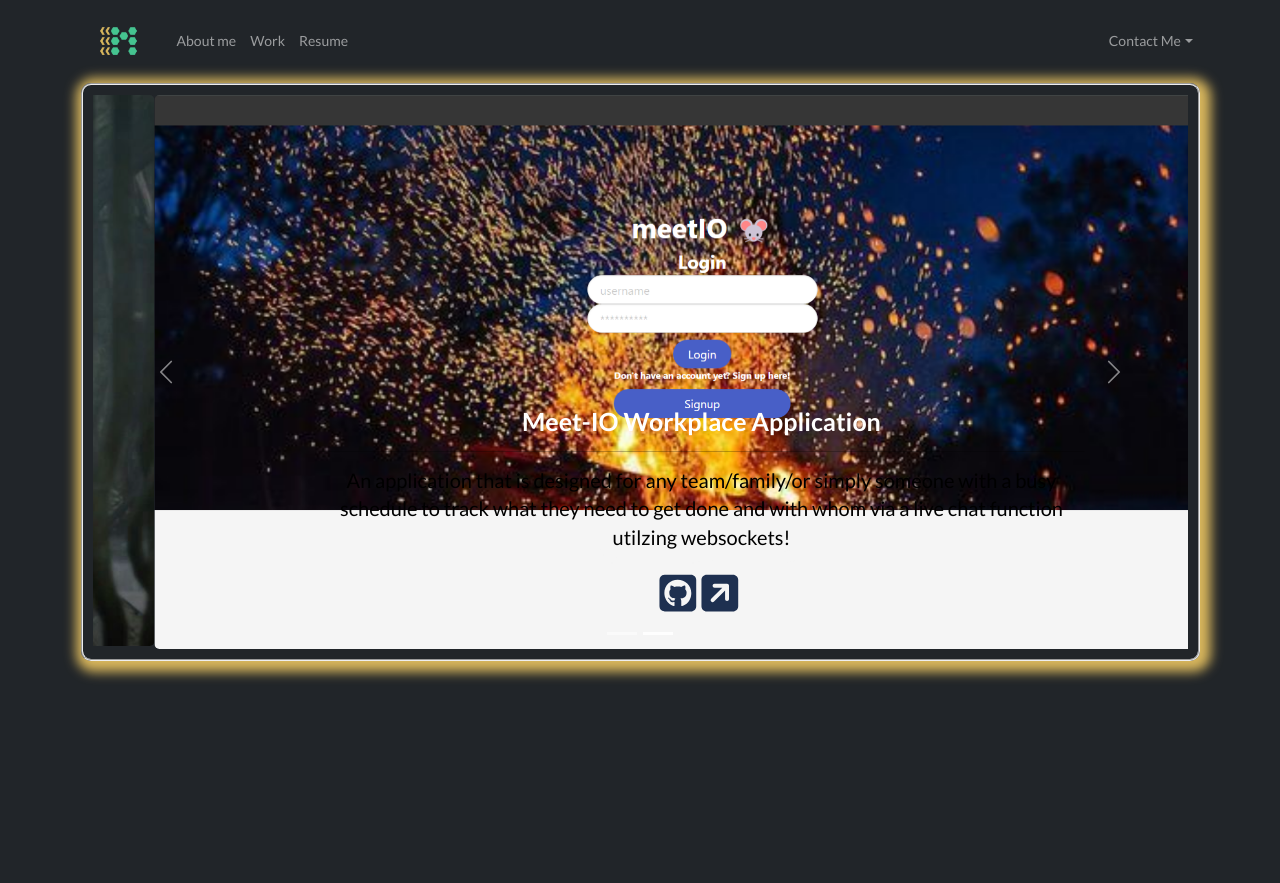
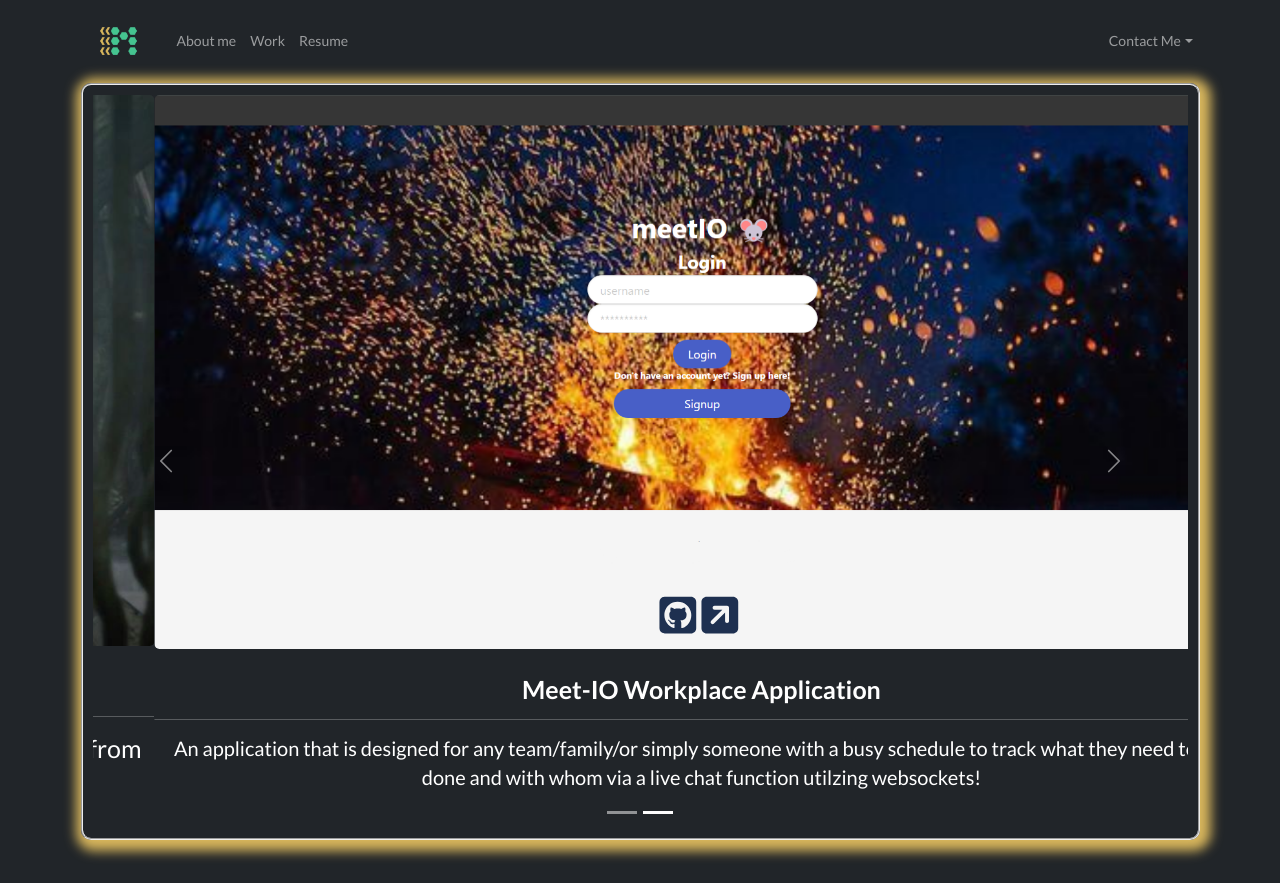
Before and after one commit to Morralytics/Portfolio, a React (Create React App) app: page /Work in a window 1280 px wide. Built offline with nearby package versions, Linux system fonts and the light colour scheme; a web font is replaced by a local one.

Commit message:
Work and about me page edited for easier readability and scalability on screen sizes. Still need to adjust media query on links for mobile.

```diff
--- a/src/pages/About.js
+++ b/src/pages/About.js
@@ -38,7 +38,8 @@ export const About = () => {
             marginRight: "auto",
         },
         listStyle: {
-            lineHeight: '30px'
+            lineHeight: '30px',
+            listStyleType: 'none',
         },
         imgStyle: {
             boxShadow: '3px 3px 12px 8px #d8b65c'
--- a/src/pages/Work.js
+++ b/src/pages/Work.js
@@ -13,11 +13,6 @@ export const Work = () => {
       height: "100vh",
     },
     text: {
-      color: "black",
-      textAlign: "center",
-      fontSize: "25px"
-    },
-    updateText: {
         color: "white",
         textAlign: "center",
         fontSize: "25px",
@@ -48,6 +43,12 @@ export const Work = () => {
         padding: '10px',
         boxShadow: '3px 3px 12px 8px #d8b65c'
     },
+    caption: {
+      marginBottom: '160px',
+    },
+    captionAdjust: {
+      marginBottom: '140px',
+    },
   };
   return (
     <div style={styles.background}>
@@ -60,7 +61,6 @@ export const Work = () => {
               alt="First slide"
               style={styles.cardPanel}
             />
-            <Carousel.Caption>
               <h5 style={styles.text}>Yoda Translate Application</h5>
               <hr style={styles.text}></hr>
               <p style={styles.text}>
@@ -68,7 +68,8 @@ export const Work = () => {
                 produce an inspirational quote from the widely known character,
                 Yoda!
               </p>
-              <div>
+            <Carousel.Caption style={styles.caption}>
+              <div style={styles.footer}>
                 <a
                   href="https://github.com/Morralytics/Yoda-Translator"
                   rel="noreferrer"
@@ -96,11 +97,15 @@ export const Work = () => {
             </Carousel.Caption>
           </Carousel.Item>
           <Carousel.Item>
-            <img className="d-block w-100" src={meetIO} alt="Second slide" style={styles.cardPanel}/>
-            <Carousel.Caption>
-              <h5 style={styles.updateText}>Meet-IO Workplace Application</h5>
+            <img
+              className="d-block w-100"
+              src={meetIO} alt="Second slide"
+              style={styles.cardPanel}
+            />
+              <h5 style={styles.text}>Meet-IO Workplace Application</h5>
               <hr style={styles.text}></hr>
               <p style={{...styles.text, ...styles.alignment}}>An application that is designed for any team/family/or simply someone with a busy schedule to track what they need to get done and with whom via a live chat function utilzing websockets!</p>
+            <Carousel.Caption style={styles.captionAdjust}>
               <div style={styles.footer}>
                 <a
                   href="https://github.com/Morralytics/Meet-IO"
```
